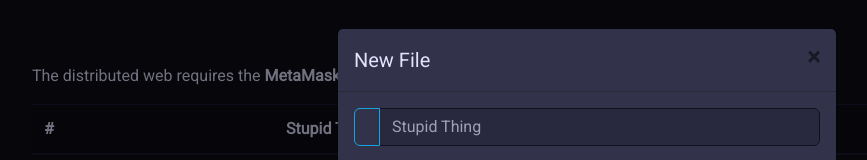
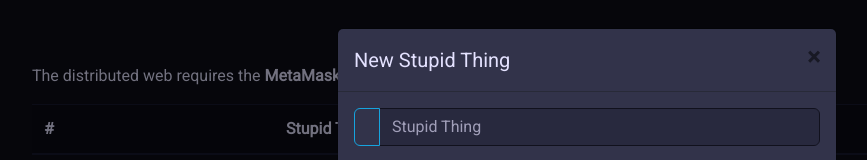
Before and after one commit to pierce403/stupid.site, a plain HTML site: page index.html in a window 1280 px wide. Both pictures are taken after a click on the button "New Stupid Thing". Shown: the top 160 px of the page, without its empty margins (53-920 px from the left). Drawn offline with nearby package versions, Linux system fonts and the light colour scheme; some icons are missing; a web font is replaced by a local one.

Commit message:
stupid modal stuff

```diff
--- a/index.html
+++ b/index.html
@@ -49,7 +49,7 @@
   <div class="modal-dialog">
     <div class="modal-content">
       <div class="modal-header">
-        <h5 class="modal-title" id="exampleModalLiveLabel">New File</h5>
+        <h5 class="modal-title" id="exampleModalLiveLabel">New Stupid Thing</h5>
         <button type="button" class="close" data-dismiss="modal" aria-label="Close">
           <span aria-hidden="true">&times;</span>
         </button>
```
